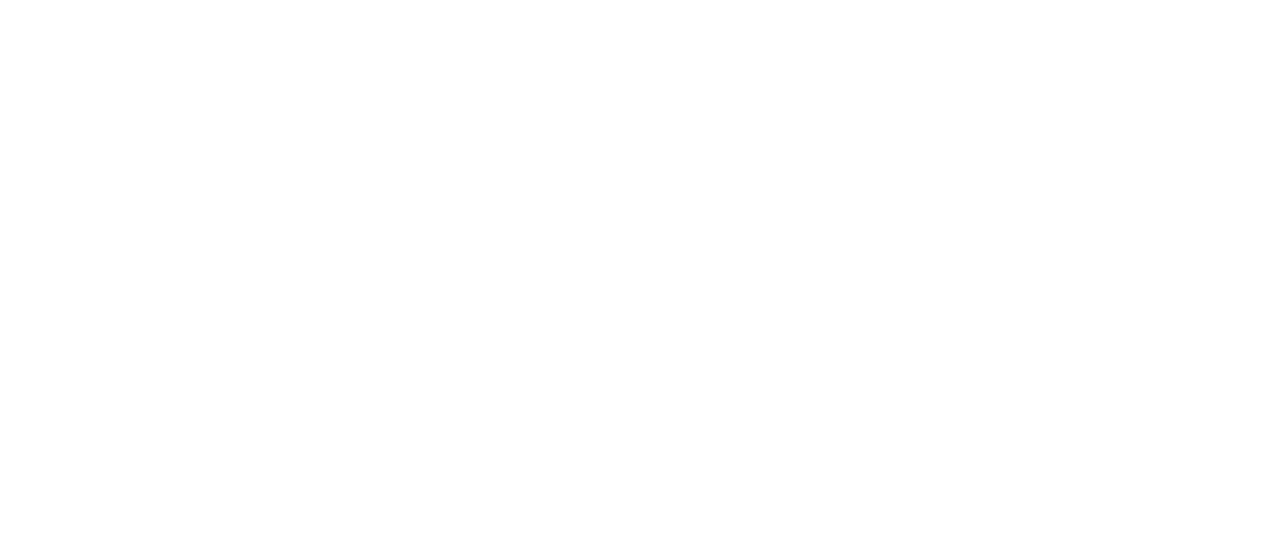
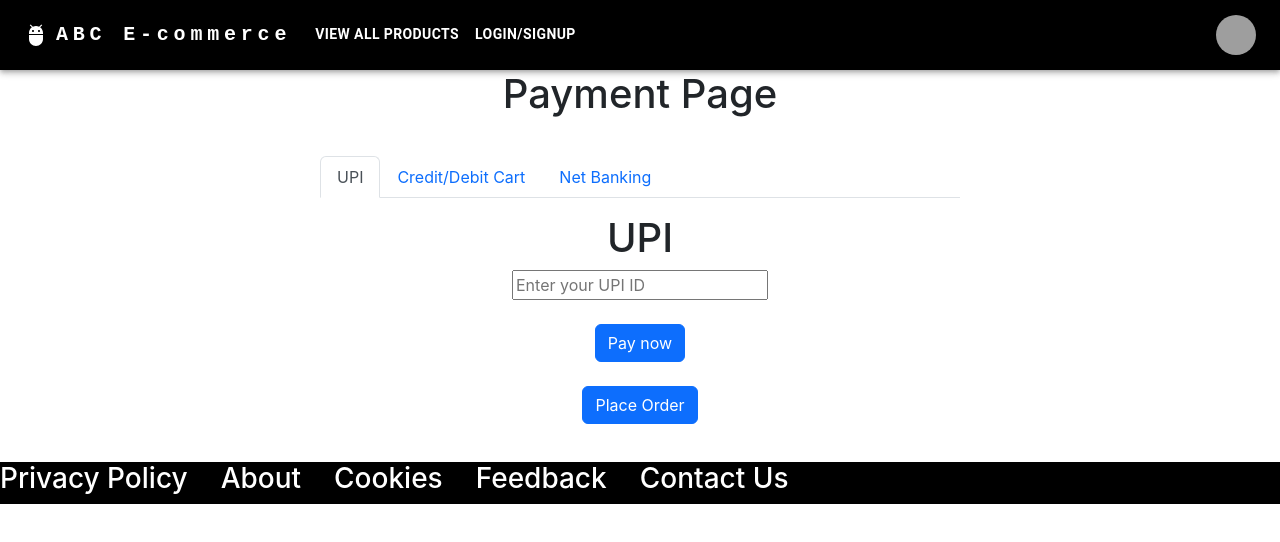
Before and after one commit to saravanan-a-official/ecomm-project, a React (Create React App) app: page /payment-page in a window 1280 px wide. Before the commit this address had no page. Shown: the top 542 px of the page. Built offline with nearby package versions, Linux system fonts and the light colour scheme; grey boxes are pictures that could not be loaded.

Commit message:
Working copy - payment page changes.

```diff
--- /dev/null
+++ b/src/components/display-payment-options.js
@@ -0,0 +1,28 @@
+import { Button, Tabs, Tab } from "react-bootstrap"
+import CreditDebitCart from "./payment-options/credit-debit-card"
+import NetBanking from "./payment-options/net-banking"
+import Upi from "./payment-options/upi"
+
+export default function DisplayPaymentOffers() {
+    return (
+        <div className="App payment-options">
+            <Tabs
+                defaultActiveKey="upi"
+                id="uncontrolled-tab-example"
+                className="mb-3"
+            >
+                <Tab eventKey="upi" title="UPI">
+                    <Upi />
+                </Tab>
+                <Tab eventKey="debitcreditcard" title="Credit/Debit Cart">
+                    <CreditDebitCart />
+                </Tab>
+                <Tab eventKey="netbanking" title="Net Banking">
+                    <NetBanking />
+                </Tab>
+
+            </Tabs>
+            <Button>Place Order</Button>
+        </div>
+    )
+}
--- /dev/null
+++ b/src/components/payment-options/credit-debit-card.js
@@ -0,0 +1,5 @@
+export default function CreditDebitCart() {
+    return (<div className="App credit-debit-card">
+        <h1>Credit Debit Card</h1>
+    </div>)
+}
--- /dev/null
+++ b/src/components/payment-options/net-banking.js
@@ -0,0 +1,5 @@
+export default function NetBanking() {
+    return (<div className="App net-banking">
+        <h1>Net Banking</h1>
+    </div>)
+}
--- /dev/null
+++ b/src/components/payment-options/upi.js
@@ -0,0 +1,32 @@
+import { useState } from "react";
+import { Button, Toast } from "react-bootstrap";
+
+export default function Upi() {
+    const [upiId, setUpiId] = useState("")
+    return (<div className="App upi">
+        <h1>UPI</h1>
+        <input type={"text"} placeholder="Enter your UPI ID" value={upiId} onChange={(event) => setUpiId(event.target.value)} /><br /><br />
+        <Button onClick={() => checkUpiPaymentStatus(upiId)}>Pay now</Button><br /><br />
+    </div>)
+}
+
+function checkUpiPaymentStatus(upiId) {
+    if (/^\w+([\.-]?\w+)*@\w+([\.-]?\w+)*$/.test(upiId)) {
+        return <Toast>
+            <Toast.Header>
+                <img src="holder.js/20x20?text=%20" className="rounded me-2" alt="" />
+                <strong className="me-auto">UPI validation success</strong>
+                <small>Just now</small>
+            </Toast.Header>
+            <Toast.Body>Payment is success</Toast.Body>
+        </Toast>
+    }
+    return <Toast>
+        <Toast.Header>
+            <img src="holder.js/20x20?text=%20" className="rounded me-2" alt="" />
+            <strong className="me-auto">UPI validation FAILED</strong>
+            <small>Just now</small>
+        </Toast.Header>
+        <Toast.Body>Invalid UPI ID. Please try again.</Toast.Body>
+    </Toast>
+}
--- a/src/components/total-price-breakdown.js
+++ b/src/components/total-price-breakdown.js
@@ -1,14 +1,15 @@
 import { TableBody, TableCell, TableContainer, TableHead, TableRow } from '@mui/material';
 import Table from '@mui/material/Table';
+import Button from 'react-bootstrap/Button';
 export default function TotalPriceBreakDown(cartItems) {
     let totalCost = 0;
     cartItems.cartItems.map((currItem) => {
         totalCost += +currItem.price;
     });
-    const discount = totalCost * 0.1;
+    const discount = Math.round((totalCost * 0.1 * 0.18))
     const deliveryCharges = 20;
-    const tax = (totalCost - discount) * 0.18
-    const grandTotal = totalCost - discount + deliveryCharges + tax
+    const tax = Math.round((totalCost - discount) * 0.18)
+    const grandTotal = Math.round((totalCost - discount + deliveryCharges + tax * 0.18))
 
     return (
         <div className="cost-breakdown">
@@ -60,5 +61,6 @@
                     </TableBody>
                 </Table>
             </TableContainer>
+            <Button href="/payment-page">Proceed to Payment</Button>
         </div>)
 }
--- a/src/containers/App.js
+++ b/src/containers/App.js
@@ -10,6 +10,10 @@
 import Cookies from "../components/global/footer/cookies"
 import Feedback from "../components/global/footer/feedback"
 import ContactUs from "../components/global/footer/contact-us"
+import PaymentPage from "./payment-page";
+import Upi from "../components/payment-options/upi";
+import CreditDebitCart from "../components/payment-options/credit-debit-card";
+import NetBanking from "../components/payment-options/net-banking";
 
 
 function App() {
@@ -26,7 +30,7 @@
         <Route path="/cookies" element={<Cookies />} />
         <Route path="/feedback" element={<Feedback />} />
         <Route path="/ContactUs" element={<ContactUs />} />
-        {/* <Route path="/search-products" element={<SearchProduct />} /> */}
+        <Route path="/payment-page" element={<PaymentPage />} />
       </Routes>
     </BrowserRouter>
   );
--- /dev/null
+++ b/src/containers/payment-page.js
@@ -0,0 +1,16 @@
+import DisplayPaymentOptions from "../components/display-payment-options"
+import Footer from "../components/global/footer"
+import Header from "../components/global/header"
+
+export default function PaymentPage() {
+    return (
+        <>
+            <Header />
+            <div className="App PaymentPage">
+                <h1>Payment Page</h1>
+                <DisplayPaymentOptions />
+            </div>
+            <Footer />
+        </>
+    )
+}
--- a/src/styles/App.css
+++ b/src/styles/App.css
@@ -87,9 +87,8 @@
    font-weight: bolder;
  }
 
- .search-field,
- {
- margin: 3% 40%
+ .search-field {
+   margin: 3% 40%
  }
 
  .cost-breakdown {
@@ -101,3 +100,8 @@
    width: 50% !important;
    margin: 3% 25%;
  }
+
+ .payment-options {
+   width: 50% !important;
+   margin: 3% 25%;
+ }
```
Also changed, not shown: package.json (+5 -3 lines), 1 other file (tests, documents, lock files or other folders).
